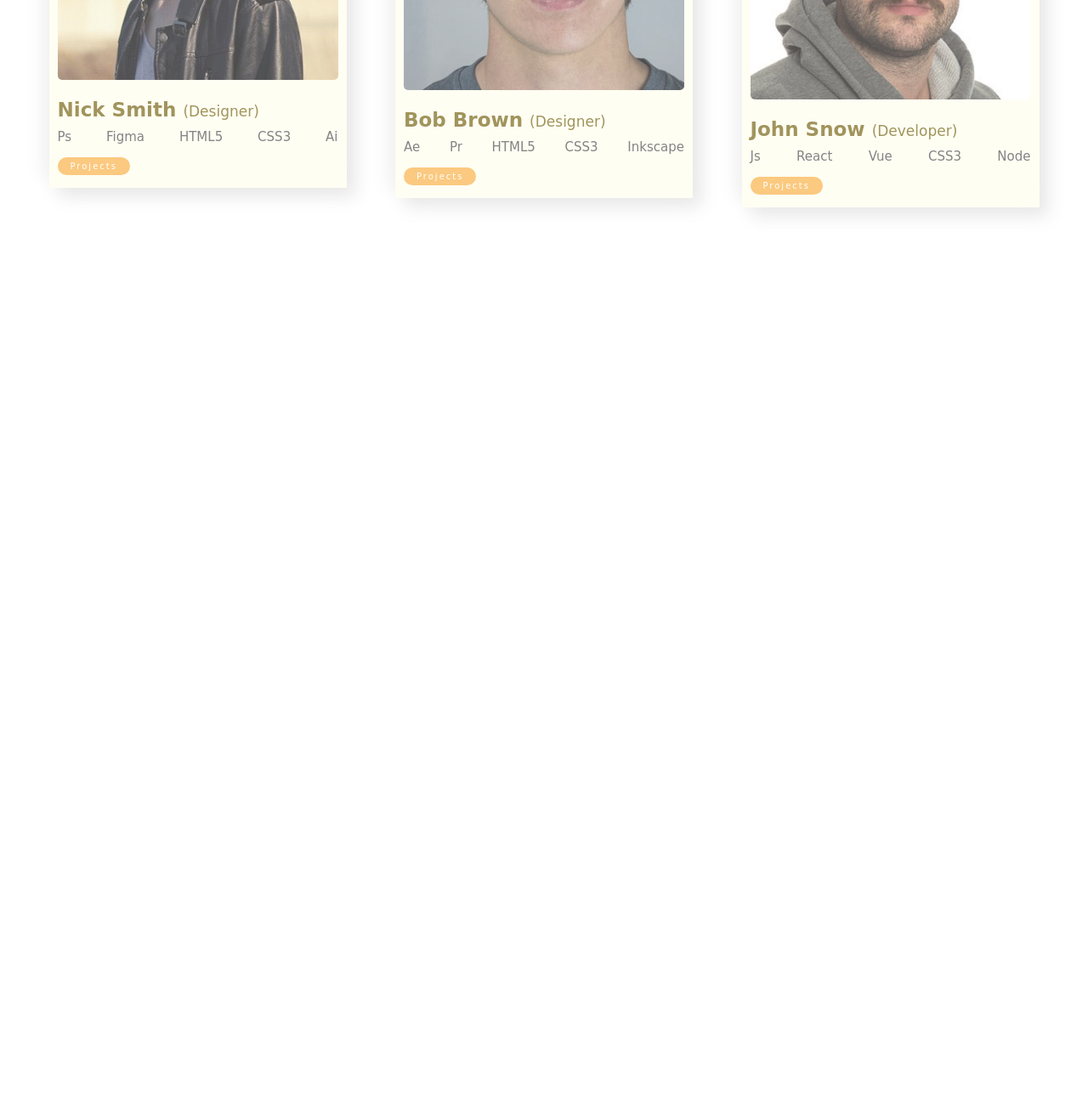
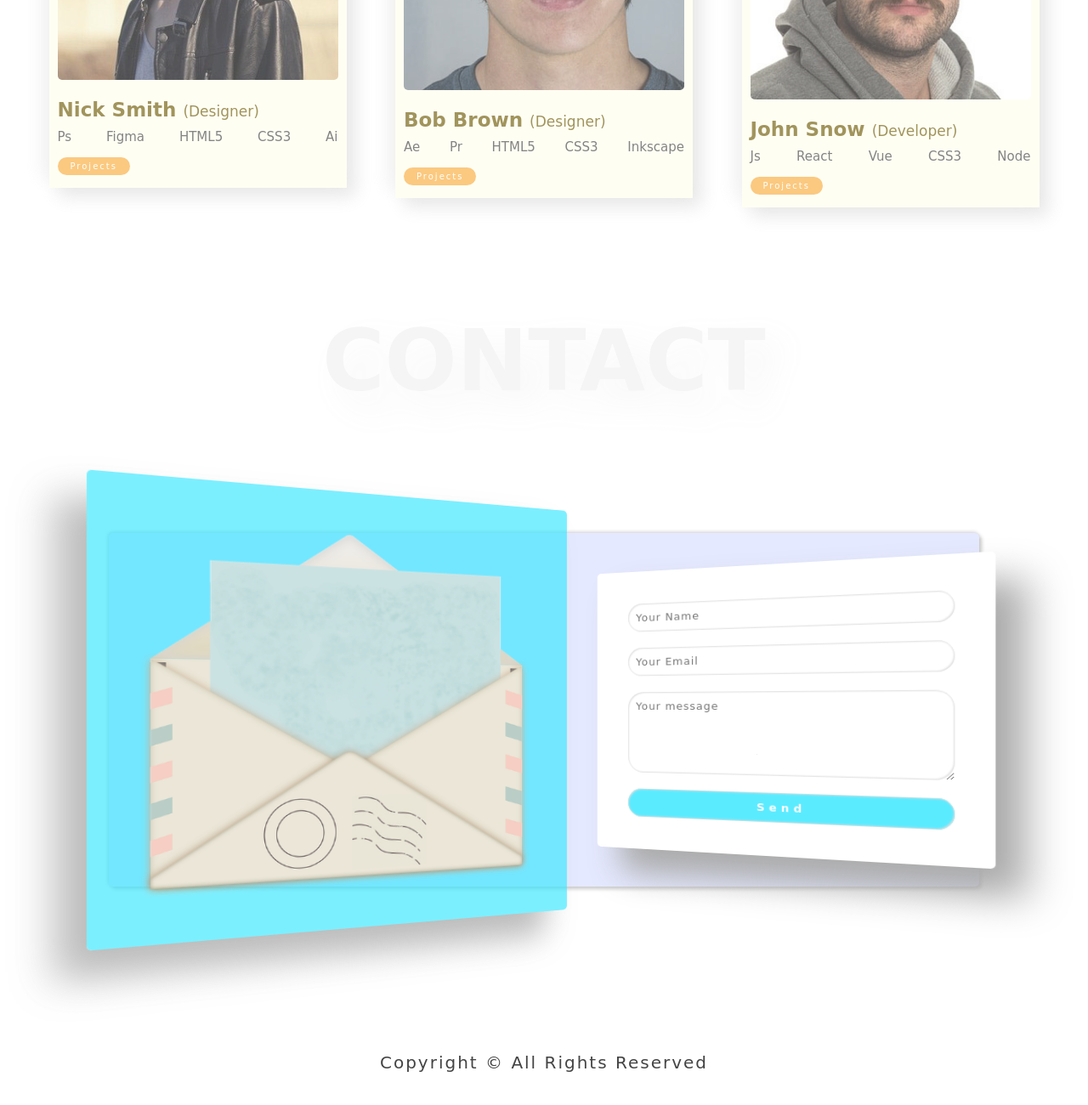
Before and after one commit to andreikurnosov/creative_design, a website built with Vite: page index.html in a window 1280 px wide. Shown: the part 2106-3406 px from the top of the page at 85% size. Before the commit the page ends 2400 px from the top, so only its background shows below. Built offline with nearby package versions, Linux system fonts and the light colour scheme; a web font is replaced by a local one.

Commit message:
Created and styled Contact section and Footer

```diff
--- a/index.html
+++ b/index.html
@@ -141,6 +141,20 @@
           </div>
         </div>
       </section>
+
+      <section class="section-4">
+        <h1 class="section_heading">Contact</h1>
+        <div class="form_container">
+          <img src="images/form-img.png" alt="" class="form_img" />
+          <form class="form_contact">
+            <input type="text" placeholder="Your Name" />
+            <input type="email" placeholder="Your Email" />
+            <textarea placeholder="Your message"></textarea>
+            <input type="submit" value="Send" />
+          </form>
+        </div>
+        <p class="copyright">Copyright &copy; All Rights Reserved</p>
+      </section>
     </div>
     <script type="module" src="/main.js"></script>
   </body>
--- a/style.css
+++ b/style.css
@@ -17,7 +17,7 @@ html {
 
 .container {
   width: 100%;
-  overflow-x: hidden;
+  overflow: hidden;
 }
 
 .section_heading {
@@ -334,3 +334,95 @@ html {
   letter-spacing: 0.1rem;
   text-indent: 2rem;
 }
+
+.section-4 {
+  width: 100%;
+  height: 130vh;
+  display: flex;
+  flex-direction: column;
+  justify-content: space-around;
+  align-items: center;
+}
+
+.form_container {
+  width: 80%;
+  height: 40%;
+  background-color: #e5e9ff;
+  display: flex;
+  align-items: center;
+  justify-content: space-evenly;
+  box-shadow: 0.3rem 0.3rem 0.4rem #ccc, -0.1rem -0.1rem 0.4rem #ccc;
+  border-radius: 0.5rem;
+  perspective: 100rem;
+}
+
+.form_img {
+  width: 55rem;
+  background-color: rgba(50, 231, 255, 0.8);
+  padding: 5rem;
+  opacity: 0.8;
+  box-shadow: -3rem 3rem 4rem #aaa;
+  border-radius: 0.5rem;
+  transform: rotateY(20deg);
+  transition: all .5s;
+}
+
+.form_img:hover {
+  transform: translateY(-2rem) rotateY(20deg);
+  box-shadow: -5rem 5rem 7rem #aaa;
+}
+
+.form_contact {
+  width: 45rem;
+  background-color: #fff;
+  display: flex;
+  flex-direction: column;
+  padding: 3rem;
+  border-radius: 0.5rem;
+  box-shadow: 3rem 3rem 4rem #aaa;
+  transform: rotateY(-20deg);
+  transition: all 0.5s;
+}
+
+.form_contact:hover {
+  transform: translateY(-2rem) rotateY(-20deg);
+  box-shadow: 5rem 5rem 7rem #aaa;
+}
+
+.form_contact input,
+.form_contact textarea {
+  margin: 1rem;
+  padding: 1rem;
+  font-size: 1.3rem;
+  letter-spacing: 0.1rem;
+  border: none;
+  border-radius: 2rem;
+  box-shadow: inset 0.1rem 0.1rem 0.2rem #ddd, inset -0.1rem -0.1rem 0.2rem #ddd;
+}
+
+.form_contact textarea {
+  max-height: 15rem;
+  min-height: 10rem;
+  max-width: 100%;
+  min-width: 70%;
+}
+
+.form_contact input[type="submit"] {
+  background-color: rgba(50, 231, 255, 0.8);
+  color: #fff;
+  font-weight: bolder;
+  letter-spacing: 0.5rem;
+  cursor: pointer;
+  transition: background-color 0.5s;
+}
+
+.form_contact input[type="submit"]:hover {
+  background-color: #32e7ff;
+}
+
+.copyright {
+  font-size: 2rem;
+  letter-spacing: .2rem;
+  color: #444;
+  margin-top: 5rem;
+}
```
